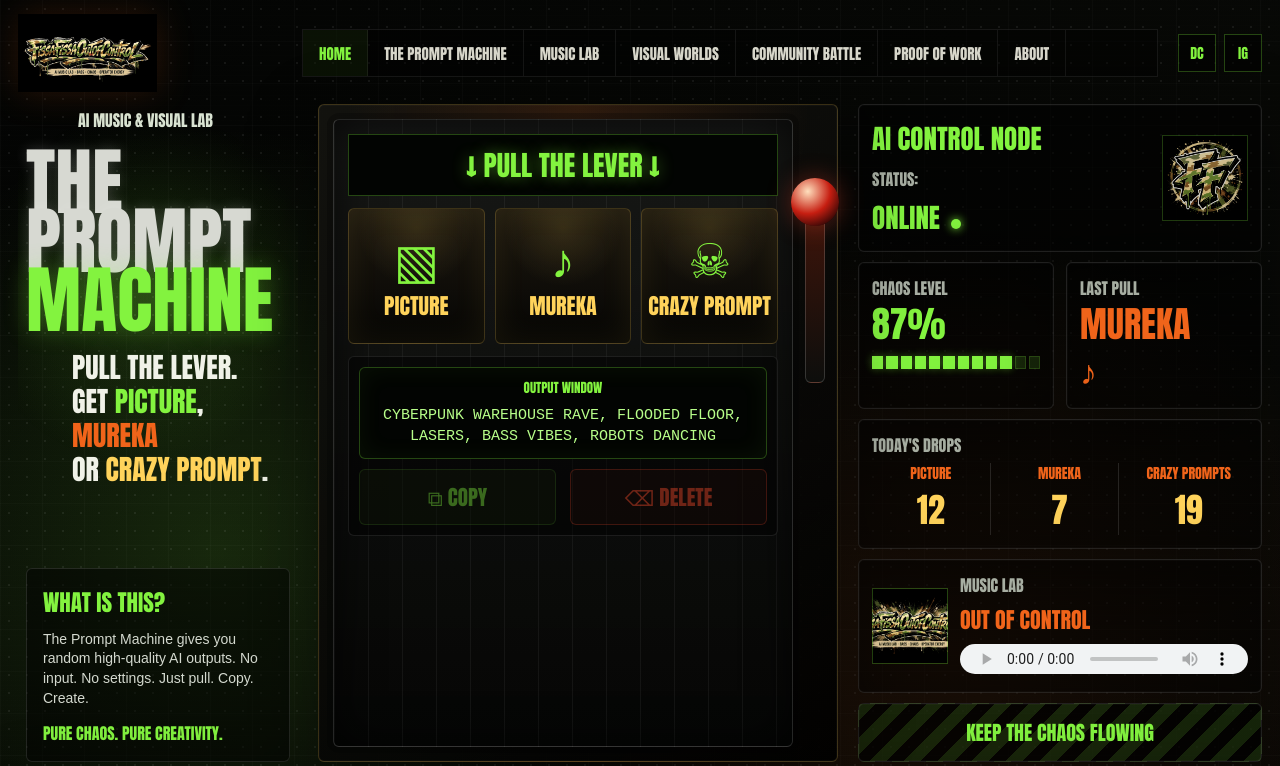
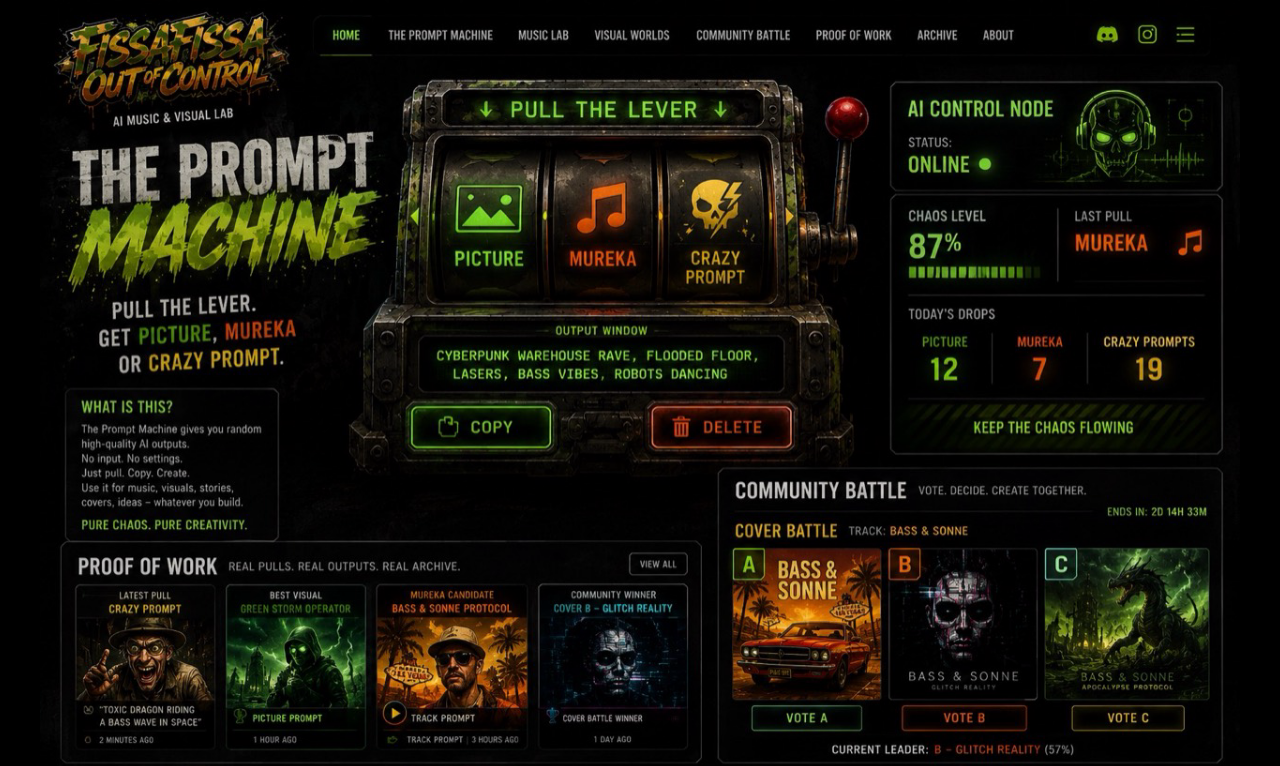
Before and after one commit to fissafissaintoki/prompt-machine-site-final, a plain HTML site: page index.html in a window 1280 px wide. Shown: the top 766 px of the page. Drawn offline with Linux system fonts and the light colour scheme.

Commit message:
Match desktop to reference dashboard

```diff
--- a/index.html
+++ b/index.html
@@ -8,9 +8,9 @@
   <meta name="theme-color" content="#030403" />
   <meta property="og:title" content="FissaFissa Out of Control — The Prompt Machine" />
   <meta property="og:description" content="Pull the lever. Get Picture, Mureka or Crazy Prompt." />
-  <meta property="og:image" content="assets/reference/prompt-machine-reference.jpg" />
+  <meta property="og:image" content="assets/reference/reference-dashboard.png" />
   <link rel="icon" href="assets/logo/ffooc-icon.jpg" />
-  <link rel="stylesheet" href="style.css?v=reference-tight-1" />
+  <link rel="stylesheet" href="style.css?v=reference-exact-1" />
 </head>
 <body>
   <div class="noise"></div>
@@ -32,6 +32,8 @@
   </nav>
 
   <div class="app-frame" id="home">
+    <img class="exact-reference" src="assets/reference/reference-dashboard.png?v=reference-exact-1" alt="" aria-hidden="true" />
+
     <header class="top-nav">
       <a class="top-logo" href="#machine" aria-label="FissaFissa Out of Control">
         <img src="assets/logo/ffooc-logo-clean.jpg" alt="FissaFissa Out of Control" />
@@ -232,6 +234,6 @@
     </footer>
   </div>
 
-  <script src="script.js?v=reference-tight-1"></script>
+  <script src="script.js?v=reference-exact-1"></script>
 </body>
 </html>
--- a/style.css
+++ b/style.css
@@ -80,6 +80,10 @@ a {
   width: min(1280px, 100%);
   margin: 0 auto;
   padding: 14px 18px 14px;
+}
+
+.exact-reference {
+  display: none;
 }
 
 .hamburger {
@@ -855,6 +859,239 @@ audio {
   100% { transform: translateX(0); filter: hue-rotate(0); }
 }
 
+@media (min-width: 1221px) {
+  html,
+  body {
+    min-height: 100%;
+  }
+
+  body {
+    display: grid;
+    place-items: center;
+    background: #000;
+  }
+
+  body::before,
+  .noise,
+  .scanlines {
+    display: none;
+  }
+
+  .hamburger,
+  .mobile-menu,
+  .top-nav,
+  .intro-panel,
+  .control-stack,
+  .work-row,
+  .visuals-strip,
+  .footer {
+    display: none;
+  }
+
+  .app-frame {
+    position: relative;
+    width: min(1536px, 100vw, 150vh);
+    aspect-ratio: 3 / 2;
+    min-height: 0;
+    margin: 0 auto;
+    padding: 0;
+    overflow: hidden;
+    background: #000;
+  }
+
+  .exact-reference {
+    position: absolute;
+    inset: 0;
+    z-index: 0;
+    display: block;
+    width: 100%;
+    height: 100%;
+    object-fit: fill;
+    pointer-events: none;
+    user-select: none;
+  }
+
+  .hero-dashboard {
+    position: absolute;
+    inset: 0;
+    display: block;
+    margin: 0;
+    z-index: 1;
+  }
+
+  .machine-panel {
+    position: absolute;
+    left: 29.7%;
+    top: 9.7%;
+    width: 39.2%;
+    height: 50.1%;
+    min-height: 0;
+    padding: 0;
+    border: 0;
+    border-radius: 0;
+    background: transparent;
+    box-shadow: none;
+  }
+
+  .machine-shell {
+    position: absolute;
+    inset: 0;
+    height: auto;
+    padding: 0;
+    border: 0;
+    border-radius: 0;
+    background: transparent;
+    box-shadow: none;
+  }
+
+  .machine-topline {
+    position: absolute;
+    left: 10.4%;
+    top: 3.6%;
+    width: 67.8%;
+    height: 8.6%;
+    padding: 0;
+    border: 0;
+    border-radius: 0;
+    color: transparent;
+    background: transparent;
+    text-shadow: none;
+  }
+
+  .slot-machine {
+    position: absolute;
+    left: 9.3%;
+    top: 17.7%;
+    width: 69.3%;
+    height: 39.8%;
+    display: grid;
+    grid-template-columns: repeat(3, 1fr);
+    gap: 0;
+    margin: 0;
+  }
+
+  .slot {
+    min-height: 0;
+    padding: 0;
+    border: 0;
+    border-radius: 0;
+    color: transparent;
+    background: transparent;
+    box-shadow: none;
+    text-shadow: none;
+  }
+
+  .slot-symbol,
+  .slot span:last-child {
+    color: transparent;
+    text-shadow: none;
+  }
+
+  .slot.spinning {
+    animation: none;
+  }
+
+  .machine-guts {
+    position: absolute;
+    left: 7.2%;
+    top: 64.1%;
+    width: 75.8%;
+    height: 29.9%;
+    margin: 0;
+    padding: 0;
+    border: 0;
+    border-radius: 0;
+    background: transparent;
+  }
+
+  .output-window {
+    position: absolute;
+    left: 0;
+    top: 0;
+    width: 100%;
+    height: 43%;
+    min-height: 0;
+    padding: 0 5%;
+    border: 0;
+    border-radius: 0;
+    background: transparent;
+    box-shadow: none;
+    overflow: hidden;
+  }
+
+  .output-title {
+    display: none;
+  }
+
+  .output-content {
+    height: 100%;
+    display: grid;
+    place-items: center;
+    color: var(--green-soft);
+    text-align: center;
+    text-transform: uppercase;
+    font-size: clamp(9px, 1.02vw, 16px);
+    line-height: 1.28;
+    text-shadow: 0 0 12px rgba(131,243,63,.72), 0 1px 0 #000;
+  }
+
+  .output-content p {
+    margin: 0;
+  }
+
+  .output-placeholder {
+    opacity: 0;
+  }
+
+  .output-type {
+    display: none;
+  }
+
+  .output-actions {
+    position: absolute;
+    left: 0;
+    right: 0;
+    bottom: 0;
+    height: 45%;
+    display: flex;
+    justify-content: space-between;
+    gap: 0;
+    margin: 0;
+  }
+
+  .action-btn {
+    width: 34%;
+    height: 100%;
+    padding: 0;
+    border: 0;
+    border-radius: 0;
+    color: transparent;
+    background: transparent;
+    box-shadow: none;
+    text-shadow: none;
+  }
+
+  .action-btn.danger {
+    color: transparent;
+    border: 0;
+    background: transparent;
+  }
+
+  .action-btn:disabled {
+    opacity: 1;
+  }
+
+  .action-btn:hover:not(:disabled),
+  .machine-topline:hover:not(:disabled) {
+    outline: 1px solid rgba(131,243,63,.22);
+    outline-offset: -3px;
+  }
+
+  .lever-rail {
+    display: none;
+  }
+}
+
 @media (max-width: 1220px) {
   .top-nav {
     grid-template-columns: 250px minmax(0, 1fr) 82px;
```
Also changed, not shown: assets/reference/reference-dashboard.png (added).
